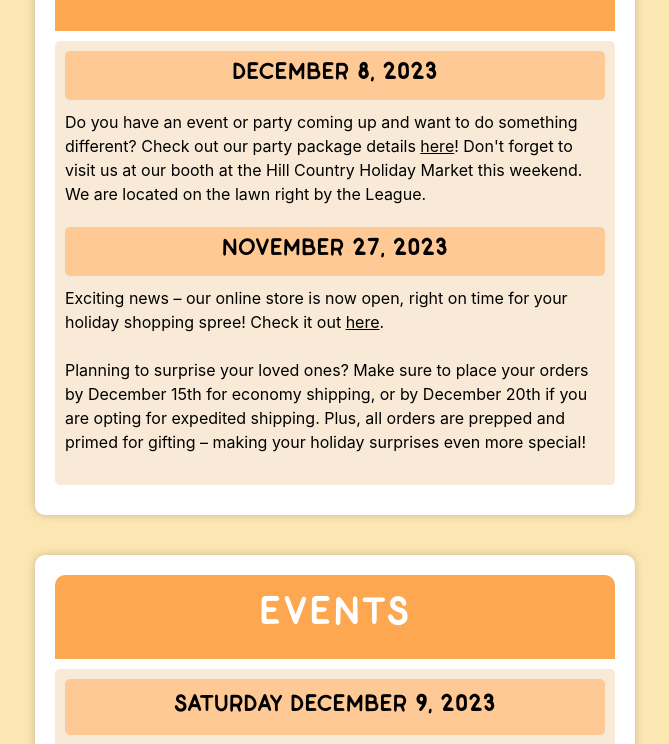
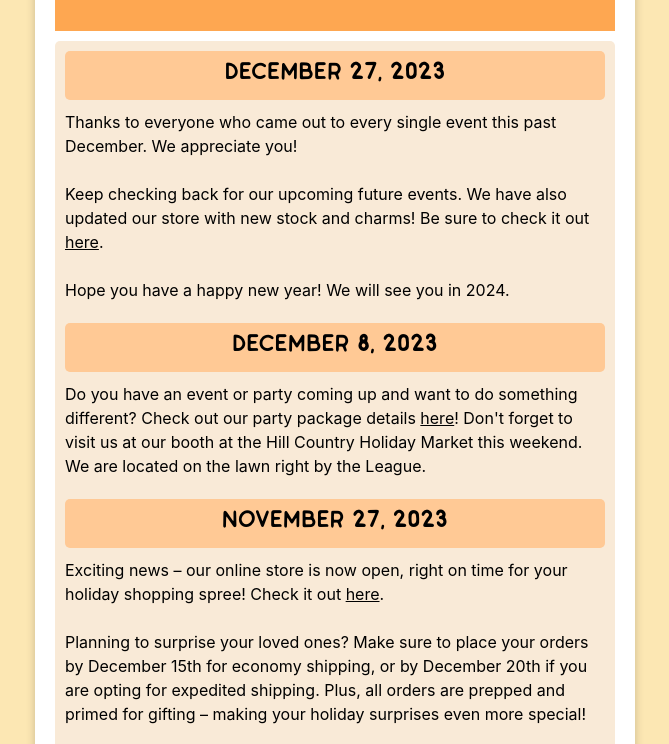
Before and after one commit to decoponatx/decopon, a React (Create React App) app in the folder decopon-atx/: page / in a window 1280 px wide. Shown: the part 491-1235 px from the top of the page, without its empty margins (305-974 px from the left). Built offline with nearby package versions, Linux system fonts and the light colour scheme.

Commit message:
made some updates to the site

```diff
--- a/decopon-atx/src/components/Events.js
+++ b/decopon-atx/src/components/Events.js
@@ -4,9 +4,7 @@ import { Container, Row, Col, Image } from 'react-bootstrap';
 
 const EventCalendar = () => {
   const data = [
-    { id: 1, eventDate: 'Saturday December 9, 2023', eventLocation: 'Hill Country Galleria', eventTime:'11a - 7p', date: '2023-12-02', eventPhoto:'../../img/event0.png', googleMap: 'https://maps.app.goo.gl/uWZRdbxofoviGrCt6', eventName: 'Bee Cave Holiday Arts Market', eventWeb:'https://www.hillcountrygalleria.com/event/holiday-arts-market/2145578344', blurb: 'We are happy to be returning to the market this weekend! Thanks for all your support and we hope to see you there!' },
-    { id: 2, eventDate: 'Saturday December 16, 2023', eventLocation: 'Hill Country Galleria', eventTime:'11a - 7p', date: '2023-12-16', eventPhoto:'../../img/event1.png', googleMap: 'https://maps.app.goo.gl/uWZRdbxofoviGrCt6', eventName: 'Bee Cave Holiday Arts Market', eventWeb:'https://www.hillcountrygalleria.com/event/holiday-arts-market/2145578344', blurb: 'Make sure to swing by our booth for an exciting decoden experience and grab a kit at a special discount!' },
-    { id: 3, eventDate: 'Saturday December 23, 2023',eventLocation: 'Hill Country Galleria', eventTime:'11a - 7p', date: '2023-12-23', eventPhoto:'../../img/event2.png', googleMap: 'https://maps.app.goo.gl/uWZRdbxofoviGrCt6' , eventName: 'Bee Cave Holiday Arts Market', eventWeb:'https://www.hillcountrygalleria.com/event/holiday-arts-market/2145578344', blurb: 'Wrap up your festive shopping spree by visiting our booth for the perfect holiday presents.' }
+    // { id: 1, eventDate: 'Saturday December 9, 2023', eventLocation: 'Hill Country Galleria', eventTime:'11a - 7p', date: '2023-12-02', eventPhoto:'../../img/event0.png', googleMap: 'https://maps.app.goo.gl/uWZRdbxofoviGrCt6', eventName: 'Bee Cave Holiday Arts Market', eventWeb:'https://www.hillcountrygalleria.com/event/holiday-arts-market/2145578344', blurb: 'We are happy to be returning to the market this weekend! Thanks for all your support and we hope to see you there!' },
   ];
 
   return (
--- a/decopon-atx/src/components/News.js
+++ b/decopon-atx/src/components/News.js
@@ -13,6 +13,11 @@ const NewsItem = ({ title, description, date }) => (
 function News() {
 
   const newsData = [
+    {
+      description:
+        'Thanks to everyone who came out to every single event this past December. We appreciate you! <br></br>Keep checking back for our upcoming future events. We have also updated our store with new stock and charms! Be sure to check it out <a href="https://shop.decoponatx.com/" target="_blank">here</a>.<br></br>Hope you have a happy new year! We will see you in 2024.',
+      date: 'December 27, 2023',
+    },
     {
       title: 'Have an Event or Party?',
       description:
```
